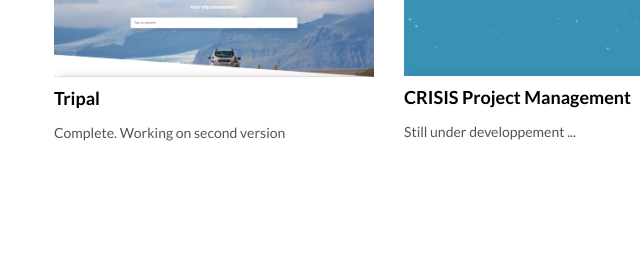
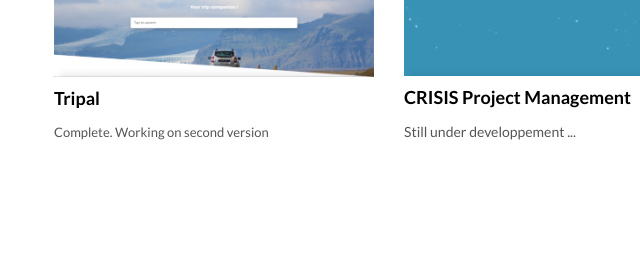
Before and after one commit to oussamalahmidiDev/oussamalahmididev.github.io, a plain HTML site: page index.html in a window 1280 px wide. Shown: the part 1073-1348 px from the top of the page, 76-716 px from the left. Drawn offline with nearby package versions, Linux system fonts and the light colour scheme.

Commit message:
Update index.html

```diff
--- a/index.html
+++ b/index.html
@@ -61,7 +61,7 @@ background-position: top;
                                 <div class="col-md-4">
                                     <img src="./assets/images/tripal-3.png" class="img-responsive" alt="">
                                     <h3 class="h5">Tripal</h3>
-                                    <p style="font-size: 14px">Complete. Working on second version</p>
+                                    <p style="font-size: 13px">Complete. Working on second version</p>
                                 </div>
                                 <div class="col-md-4">
                                     <img src="./assets/images/crisis.png" class="img-responsive" alt="">
```
